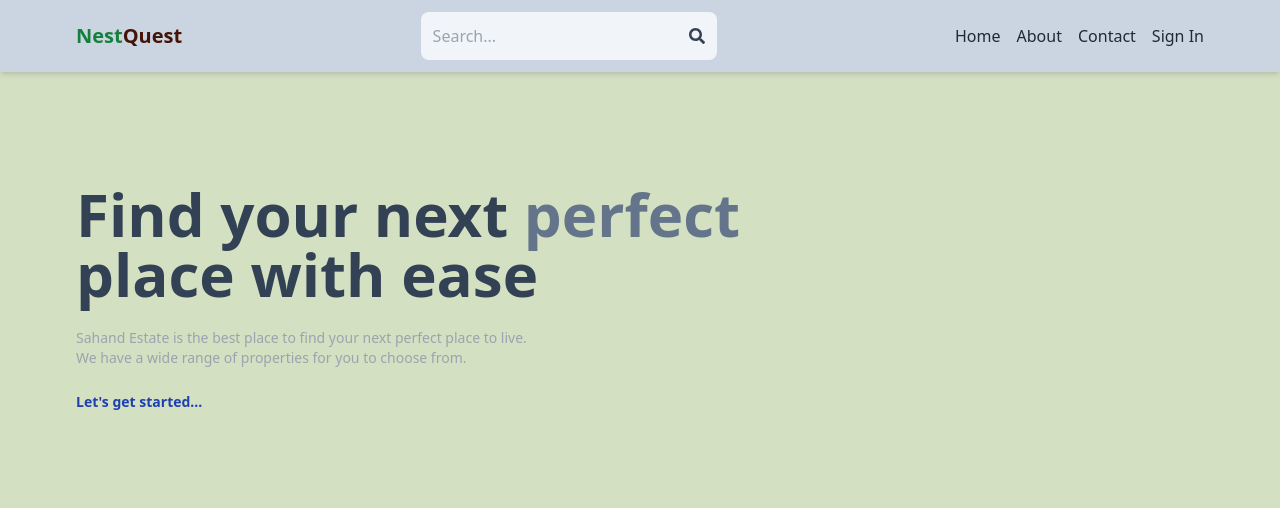
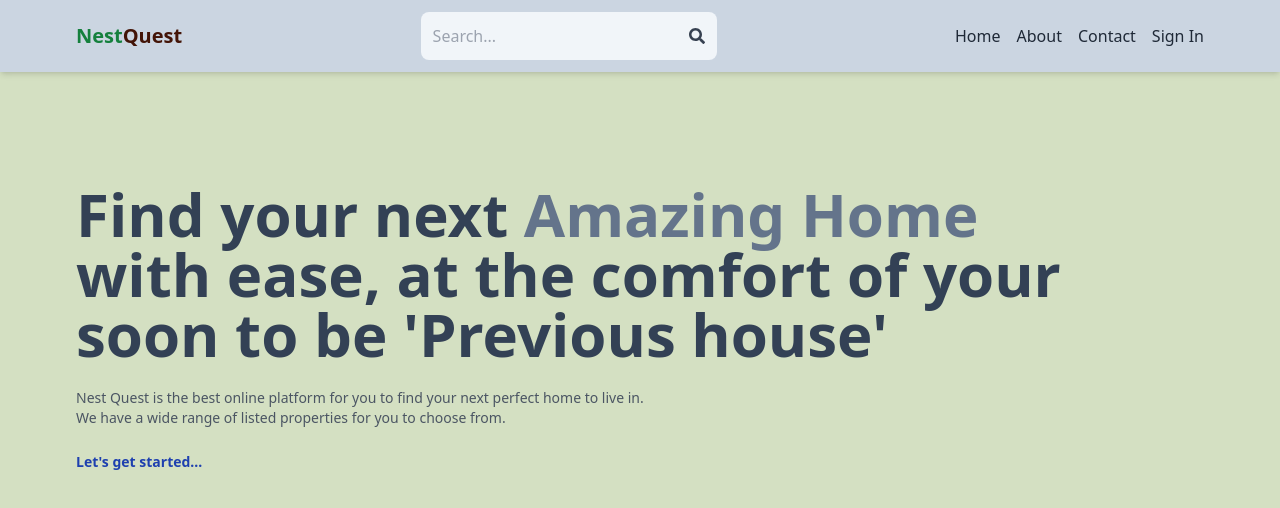
Before and after one commit to Wilmitch/Nest_Quest_Portfolio_Project, a React (Vite) app in the folder client/: page / in a window 1280 px wide. Shown: the top 508 px of the page. Built offline with nearby package versions, Linux system fonts and the light colour scheme; no server answers.

Commit message:
Added the swiper to navigate through offer listing with swipe ability, listing results for rental properties, and sale listing on the home page

```diff
--- a/client/src/pages/Home.jsx
+++ b/client/src/pages/Home.jsx
@@ -50,15 +50,15 @@ export default function Home() {
       {/* top */}
       <div className='flex flex-col gap-6 p-28 px-3 max-w-6xl mx-auto'>
         <h1 className='text-slate-700 font-bold text-3xl lg:text-6xl'>
-          Find your next <span className='text-slate-500'>perfect</span>
+          Find your next <span className='text-slate-500'>Amazing Home</span>
           <br />
-          place with ease
+          with ease, at the comfort of your soon to be 'Previous house'
         </h1>
-        <div className='text-gray-400 text-xs sm:text-sm'>
-          Sahand Estate is the best place to find your next perfect place to
-          live.
+        <div className='text-gray-600 text-xs sm:text-sm'>
+          Nest Quest is the best online platform for you to find your next perfect home to
+          live in.
           <br />
-          We have a wide range of properties for you to choose from.
+          We have a wide range of listed properties for you to choose from.
         </div>
         <Link
           to={'/search'}
```
